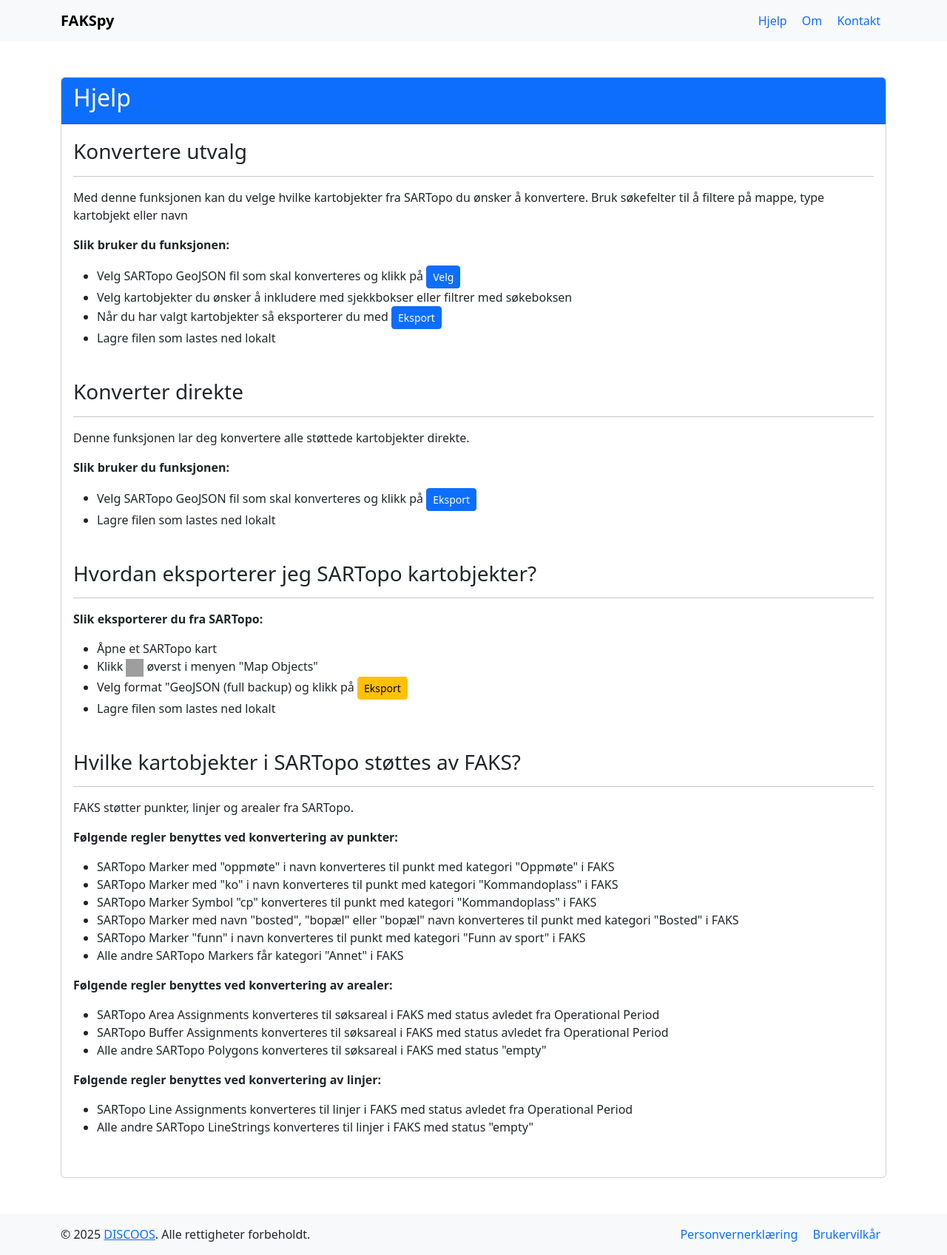
After one commit to kengu/fakspy, a Flask app: template templates/help.html in a window 1280 px wide. The commit adds this page. Shown: the whole page at 74% size. Run offline with Flask 3, Linux system fonts and the light colour scheme; the template is opened without the code that fills it, so the values that code supplies are empty; grey boxes are pictures that could not be loaded.

Commit message:
Added help and about

```diff
--- a/templates/base.html
+++ b/templates/base.html
@@ -16,8 +16,8 @@
 
             <!-- Right Links -->
             <div>
-                <a href="#" class="text-decoration-none mx-2">Hjelp</a>
-                <a href="#" class="text-decoration-none mx-2">Om</a>
+                <a href="help" class="text-decoration-none mx-2">Hjelp</a>
+                <a href="about" class="text-decoration-none mx-2">Om</a>
                 <a href="mailto:support@discoos.org" class="text-decoration-none mx-2" target="_blank">Kontakt</a>
             </div>
         </div>
--- /dev/null
+++ b/templates/help.html
@@ -0,0 +1,74 @@
+<!-- index.html -->
+{% extends "base.html" %}
+
+{% block content %}
+
+<div class="container my-5">
+    <div class="card">
+        <div class="card-header bg-primary text-white">
+            <h2>Hjelp</h2>
+        </div>
+        <div class="card-body">
+            <h3 class="my-1">Konvertere utvalg</h3>
+            <hr>
+            <p>Med denne funksjonen kan du velge hvilke kartobjekter fra SARTopo du ønsker å konvertere. Bruk søkefelter til å filtere på mappe, type kartobjekt eller navn </p>
+            <p><strong>Slik bruker du funksjonen:</strong></p>
+            <ul>
+                <li>Velg SARTopo GeoJSON fil som skal konverteres og klikk på <button class="btn btn-primary btn-sm">Velg</button></li>
+                <li>Velg kartobjekter du ønsker å inkludere med sjekkbokser eller filtrer med søkeboksen</li>
+                <li>Når du har valgt kartobjekter så eksporterer du med <button class="btn btn-primary btn-sm">Eksport</button></li>
+                <li>Lagre filen som lastes ned lokalt</li>
+            </ul>
+            <br/>
+
+            <h3 class="my-1">Konverter direkte</h3>
+            <hr>
+            <p>Denne funksjonen lar deg konvertere alle støttede kartobjekter direkte.</p>
+            <p><strong>Slik bruker du funksjonen:</strong></p>
+            <ul>
+                <li>Velg SARTopo GeoJSON fil som skal konverteres og klikk på <button class="btn btn-primary btn-sm">Eksport</button></li>
+                <li>Lagre filen som lastes ned lokalt</li>
+            </ul>
+            <br/>
+
+            <h3 class="my-1">Hvordan eksporterer jeg SARTopo kartobjekter?</h3>
+            <hr>
+            <p><strong>Slik eksporterer du fra SARTopo:</strong></p>
+            <ul>
+                <li>Åpne et SARTopo kart</li>
+                <li>Klikk <img width="24px" height="24px" src="https://sartopo.com/static/images/export.svg" alt="icon"/> øverst i menyen "Map Objects"</li>
+                <li>Velg format "GeoJSON (full backup) og klikk på <button class="btn btn-warning btn-sm">Eksport</button></li>
+                <li>Lagre filen som lastes ned lokalt</li>
+            </ul>
+            <br/>
+
+            <h3 class="my-1">Hvilke kartobjekter i SARTopo støttes av FAKS?</h3>
+            <hr>
+            <p>FAKS støtter punkter, linjer og arealer fra SARTopo. </p>
+            <p><strong>Følgende regler benyttes ved konvertering av punkter:</strong></p>
+            <ul>
+                <li>SARTopo Marker med "oppmøte" i navn konverteres til punkt med kategori "Oppmøte" i FAKS</li>
+                <li>SARTopo Marker med "ko" i navn konverteres til punkt med kategori "Kommandoplass" i FAKS</li>
+                <li>SARTopo Marker Symbol "cp" konverteres til punkt med kategori "Kommandoplass" i FAKS</li>
+                <li>SARTopo Marker med navn "bosted", "bopæl" eller "bopæl" navn konverteres til punkt med kategori "Bosted" i FAKS</li>
+                <li>SARTopo Marker "funn" i navn konverteres til punkt med kategori "Funn av sport" i FAKS</li>
+                <li>Alle andre SARTopo Markers får kategori "Annet" i FAKS</li>
+            </ul>
+            <p><strong>Følgende regler benyttes ved konvertering av arealer:</strong></p>
+            <ul>
+                <li>SARTopo Area Assignments konverteres til søksareal i FAKS med status avledet fra Operational Period</li>
+                <li>SARTopo Buffer Assignments konverteres til søksareal i FAKS med status avledet fra Operational Period</li>
+                <li>Alle andre SARTopo Polygons konverteres til søksareal i FAKS med status "empty"</li>
+            </ul>
+            <p><strong>Følgende regler benyttes ved konvertering av linjer:</strong></p>
+            <ul>
+                <li>SARTopo Line Assignments konverteres til linjer i FAKS med status avledet fra Operational Period</li>
+                <li>Alle andre SARTopo LineStrings konverteres til linjer i FAKS med status "empty"</li>
+            </ul>
+            <br/>
+
+        </div>
+    </div>
+</div>
+
+{% endblock %}
--- a/templates/index.html
+++ b/templates/index.html
@@ -18,9 +18,9 @@
                 <!-- Submit Buttons -->
                 <div class="d-flex justify-content-end">
                     <!-- Button for 'Select' -->
-                    <button type="submit" name="action" value="select" class="btn btn-primary mx-2">Select</button>
+                    <button type="submit" name="action" value="select" class="btn btn-primary mx-2">Utvalg</button>
                     <!-- Button for 'Convert' -->
-                    <button type="submit" name="action" value="convert" class="btn btn-success">Convert</button>
+                    <button type="submit" name="action" value="convert" class="btn btn-success">Konverter</button>
                 </div>
             </form>
         </div>
--- a/templates/select.html
+++ b/templates/select.html
@@ -62,10 +62,10 @@
                     <div>
                         <button type="reset" onclick="toggleSelection('all')" class="btn btn-secondary">Alle</button>
                         <button type="button" onclick="toggleSelection('none')" class="btn btn-secondary">Ingen</button>
-                        <button type="submit" class="btn btn-primary">Eksport</button>
+                        <button type="button" onclick="window.history.back()" class="btn btn-info justify-content-between">Cancel</button>
                     </div>
                     <div>
-                        <button type="button" onclick="window.history.back()" class="btn btn-info justify-content-between">Cancel</button>
+                        <button type="submit" class="btn btn-primary">Eksport</button>
                     </div>
                 </div>
                 <input type="text" id="search-box" oninput="filterFeatures()" placeholder="Filtrer på..." class="form-control my-3">
```
Also changed, not shown: templates/about.html (added, +17 -0 lines).
